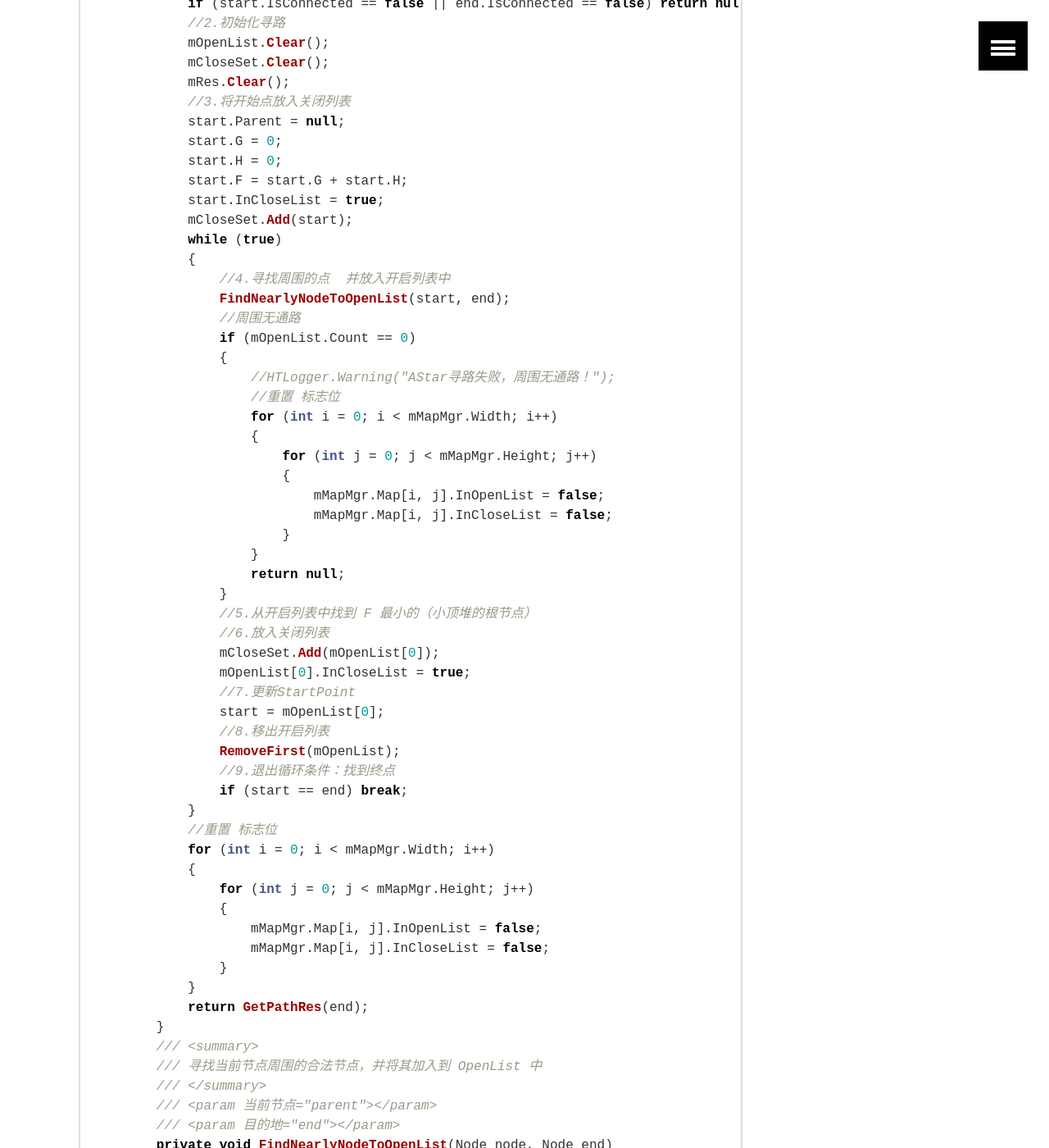
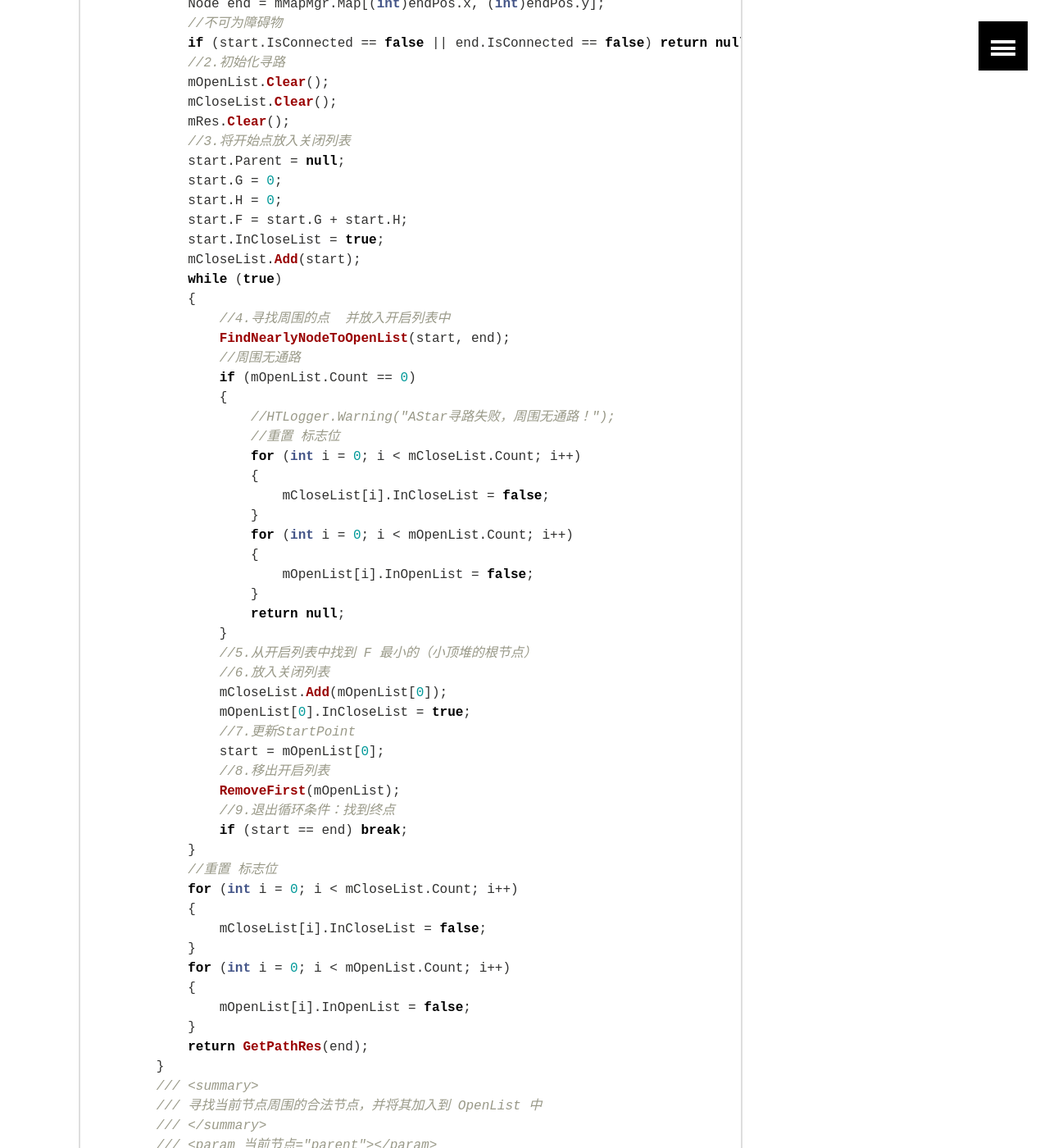
Before and after one commit to HuskyTGame/HuskyTGame.github.io, a Jekyll site: the page built from _posts/ai/2020-04-02-AI--AStar.md, in a window 1280 px wide and 1400 px high, scrolled down 16575 px. Shown: the whole window at 82% size. Built offline with Jekyll 4.4.1, drawn with Linux system fonts in a browser that asks for light colours; some of the changed text lies outside the part shown.

Commit message:
Update 2020-04-02-AI--AStar.md

```diff
--- a/_posts/ai/2020-04-02-AI--AStar.md
+++ b/_posts/ai/2020-04-02-AI--AStar.md
@@ -612,7 +614,7 @@ namespace AStar
             if (start.IsConnected == false || end.IsConnected == false) return null;
             //2.初始化寻路
             mOpenList.Clear();
-            mCloseSet.Clear();
+            mCloseList.Clear();
             mRes.Clear();
             //3.将开始点放入关闭列表
             start.Parent = null;
@@ -620,7 +622,7 @@ namespace AStar
             start.H = 0;
             start.F = start.G + start.H;
             start.InCloseList = true;
-            mCloseSet.Add(start);
+            mCloseList.Add(start);
             while (true)
             {
                 //4.寻找周围的点  并放入开启列表中
@@ -630,19 +632,19 @@ namespace AStar
                 {
                     //HTLogger.Warning("AStar寻路失败，周围无通路！");
                     //重置 标志位
-                    for (int i = 0; i < mMapMgr.Width; i++)
+                    for (int i = 0; i < mCloseList.Count; i++)
                     {
-                        for (int j = 0; j < mMapMgr.Height; j++)
-                        {
-                            mMapMgr.Map[i, j].InOpenList = false;
-                            mMapMgr.Map[i, j].InCloseList = false;
-                        }
+                        mCloseList[i].InCloseList = false;
+                    }
+                    for (int i = 0; i < mOpenList.Count; i++)
+                    {
+                        mOpenList[i].InOpenList = false;
                     }
                     return null;
                 }
                 //5.从开启列表中找到 F 最小的（小顶堆的根节点）
                 //6.放入关闭列表
-                mCloseSet.Add(mOpenList[0]);
+                mCloseList.Add(mOpenList[0]);
                 mOpenList[0].InCloseList = true;
                 //7.更新StartPoint
                 start = mOpenList[0];
@@ -652,13 +654,13 @@ namespace AStar
                 if (start == end) break;
             }
             //重置 标志位
-            for (int i = 0; i < mMapMgr.Width; i++)
+            for (int i = 0; i < mCloseList.Count; i++)
             {
-                for (int j = 0; j < mMapMgr.Height; j++)
-                {
-                    mMapMgr.Map[i, j].InOpenList = false;
-                    mMapMgr.Map[i, j].InCloseList = false;
-                }
+                mCloseList[i].InCloseList = false;
+            }
+            for (int i = 0; i < mOpenList.Count; i++)
+            {
+                mOpenList[i].InOpenList = false;
             }
             return GetPathRes(end);
         }
```
Also changed, not shown: other parts of _posts/ai/2020-04-02-AI--AStar.md (+3 -1 lines).
